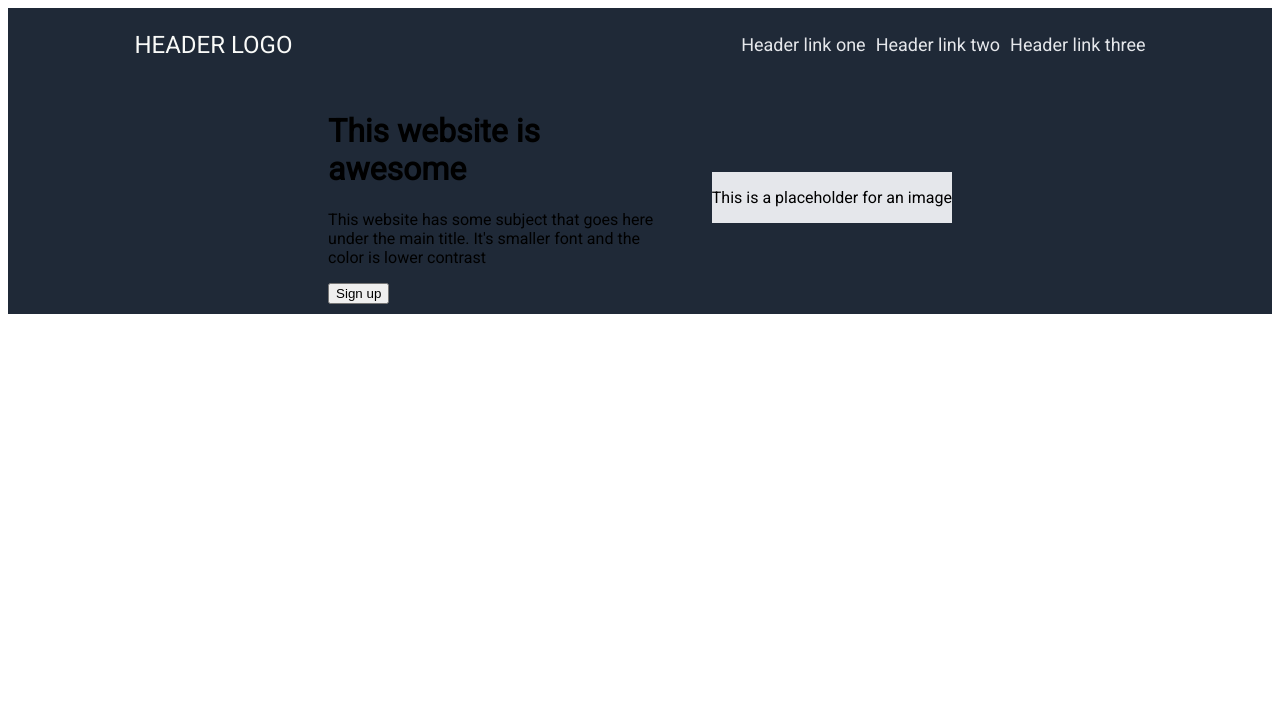
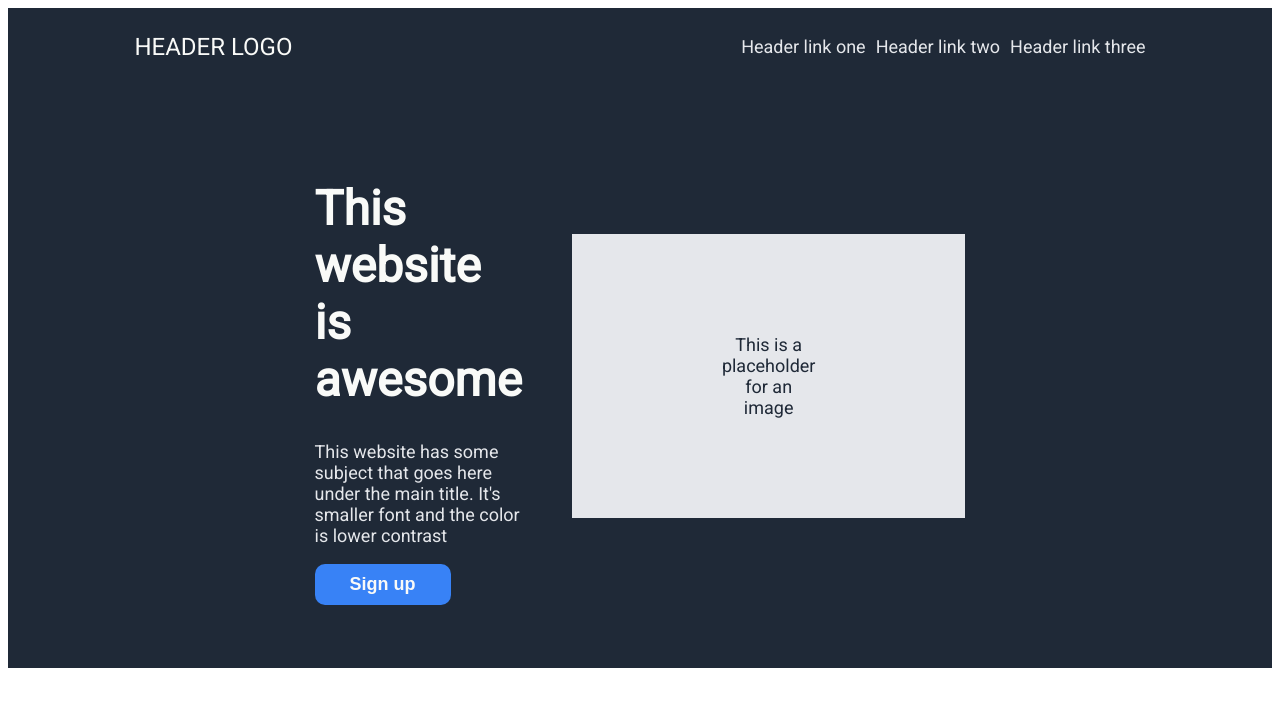
Before and after one commit to HugoCoz/TOP-03-Project-LandingPage, a plain HTML site: page index.html in a window 1280 px wide. Drawn offline with Linux system fonts and the light colour scheme.

Commit message:
Modifications CSS section HERO

```diff
--- a/styles.css
+++ b/styles.css
@@ -1,5 +1,7 @@
 html {
     font-family: 'Roboto', sans-serif;
+    color: #E5E7EB;
+    font-size: 18px;
 }
 
 header {
@@ -16,8 +18,14 @@ header {
     display: flex;
     justify-content: center;
     align-items: center;
-    padding: 10px 10% 10px 10%;
     gap: 50px;
+    padding: 5% 25% 5% 25%;
+}
+
+h1 {
+    font-size: 48px;
+    font-weight: 800;
+    color: #F9FAF8;
 }
 
 ul {
@@ -43,11 +51,20 @@ a {
     color: #F9FAF8;
 }
 
-.right-section {
+.right-section p {
+    padding: 100px 150px 100px 150px;
     background-color: #E5E7EB;
-    max-width: 33%;
+    color: #1F2937;
+    text-align: center;
+    margin: 0 auto;
 }
 
-.left-section {
-    max-width: 33%;
+button {
+    padding: 10px 35px 10px 35px;
+    background-color: #3882F6;
+    border-radius: 10px;
+    color: #F9FAF8;
+    font-weight: 600;
+    font-size: 18px;
+    border: 0;
 }
```
